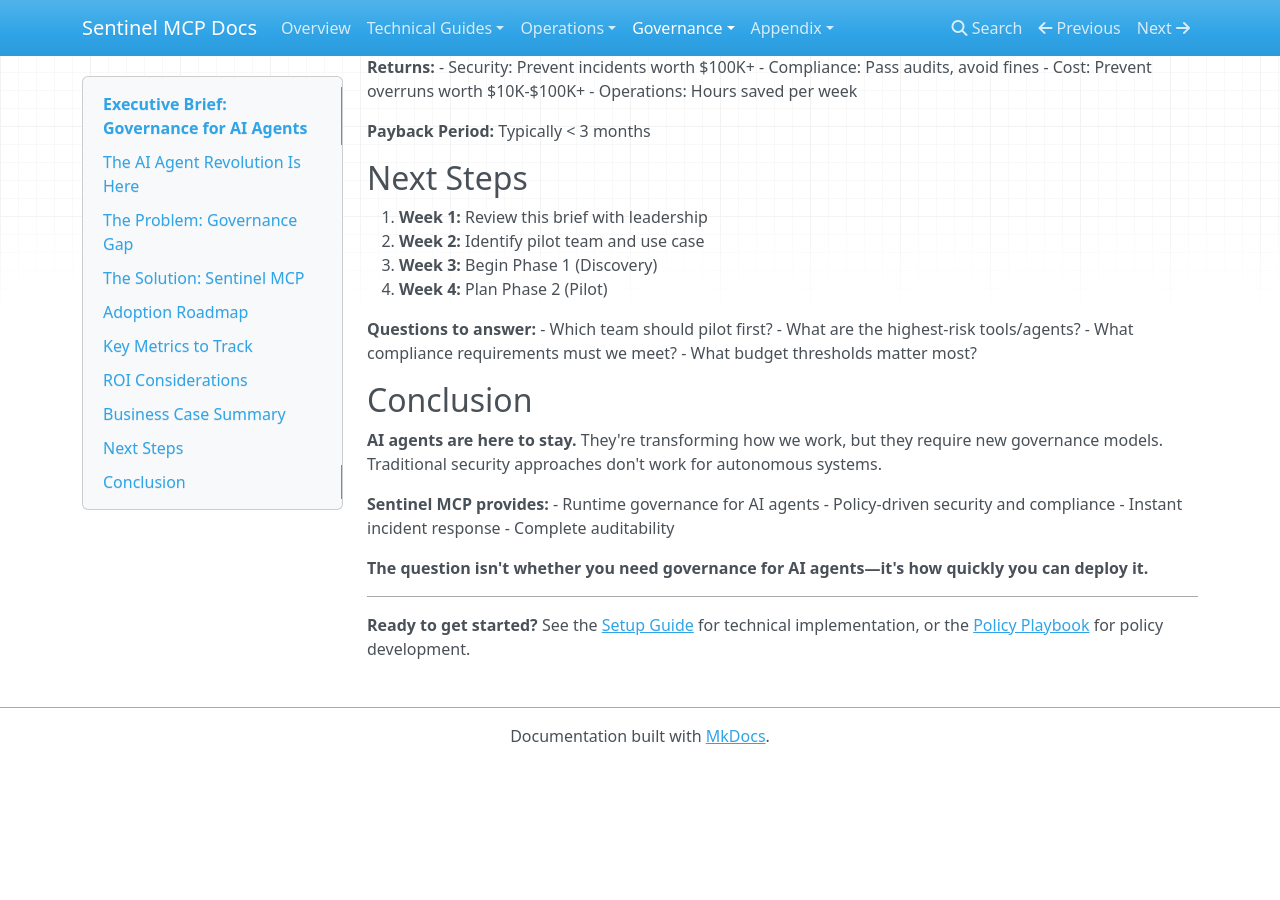
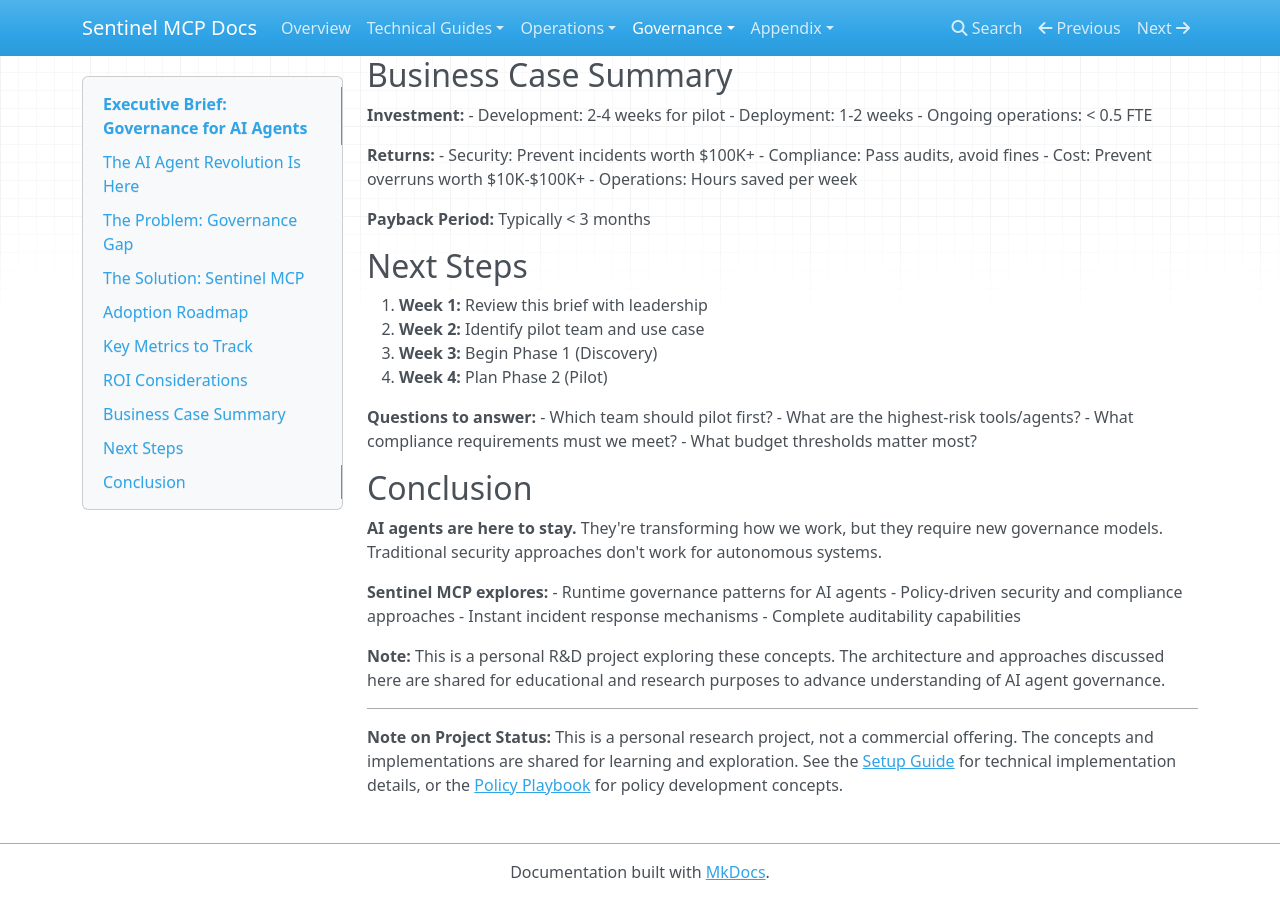
Before and after one commit to jlov7/Sentinel-MCP, an MkDocs documentation site: the page built from docs/governance/executive.md, in a window 1280 px wide and 900 px high, scrolled down 4944 px. Built offline with MkDocs 1.6.1, drawn with Linux system fonts in a browser that asks for light colours; nearby versions of some CDN libraries; before the commit the page ends 5708 px from its top, so only the background shows below that; some of the changed text lies outside the part shown.

Commit message:
docs: Clarify project as personal R&D, not commercial product
Added clear statements throughout documentation that this is a personal
R&D exploration project born from passion and curiosity, not a
commercial product. Made explicit that there are no plans to develop
this into a product.

Changes:
- README.md: Added prominent disclaimer at top and in project status
- docs/index.md: Added project context note
- docs/governance/executive.md: Added context header and conclusion note
- docs/appendix/faq.md: Added Project Status section with FAQs
- CONTRIBUTING.md: Enhanced project context statement

All statements emphasize the project's nature as:
- Personal R&D exploration
- Born from passion and continuous learning
- Not a commercial product
- Not seeking commercialization or productization
- Shared for learning, research, and community discussion

```diff
--- a/docs/governance/executive.md
+++ b/docs/governance/executive.md
@@ -1,4 +1,6 @@
 # Executive Brief: Governance for AI Agents
+
+**⚠️ Project Context:** This documentation describes a personal R&D exploration project. This is **not a commercial product** and I am **not seeking to develop this into a product**. The executive brief is provided for educational purposes to illustrate governance concepts for AI agents.
 
 ## The AI Agent Revolution Is Here
 
@@ -318,14 +320,14 @@
 
 **AI agents are here to stay.** They're transforming how we work, but they require new governance models. Traditional security approaches don't work for autonomous systems.
 
-**Sentinel MCP provides:**
-- Runtime governance for AI agents
-- Policy-driven security and compliance
-- Instant incident response
-- Complete auditability
+**Sentinel MCP explores:**
+- Runtime governance patterns for AI agents
+- Policy-driven security and compliance approaches
+- Instant incident response mechanisms
+- Complete auditability capabilities
 
-**The question isn't whether you need governance for AI agents—it's how quickly you can deploy it.**
+**Note:** This is a personal R&D project exploring these concepts. The architecture and approaches discussed here are shared for educational and research purposes to advance understanding of AI agent governance.
 
 ---
 
-**Ready to get started?** See the [Setup Guide](technical/setup.md) for technical implementation, or the [Policy Playbook](governance/policy-playbook.md) for policy development.
+**Note on Project Status:** This is a personal research project, not a commercial offering. The concepts and implementations are shared for learning and exploration. See the [Setup Guide](technical/setup.md) for technical implementation details, or the [Policy Playbook](governance/policy-playbook.md) for policy development concepts.
```
Also changed, not shown: CONTRIBUTING.md (+3 -1 lines), README.md (+9 -3 lines), docs/appendix/faq.md (+10 -0 lines), docs/index.md (+4 -0 lines).
